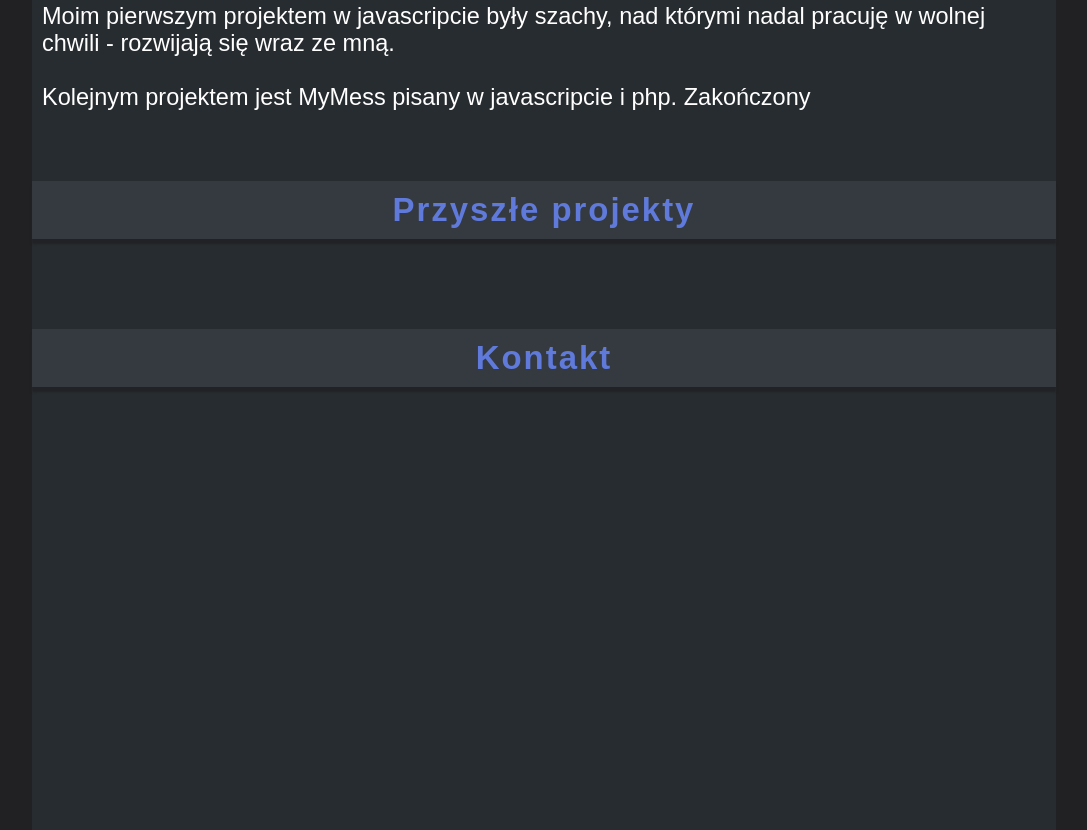
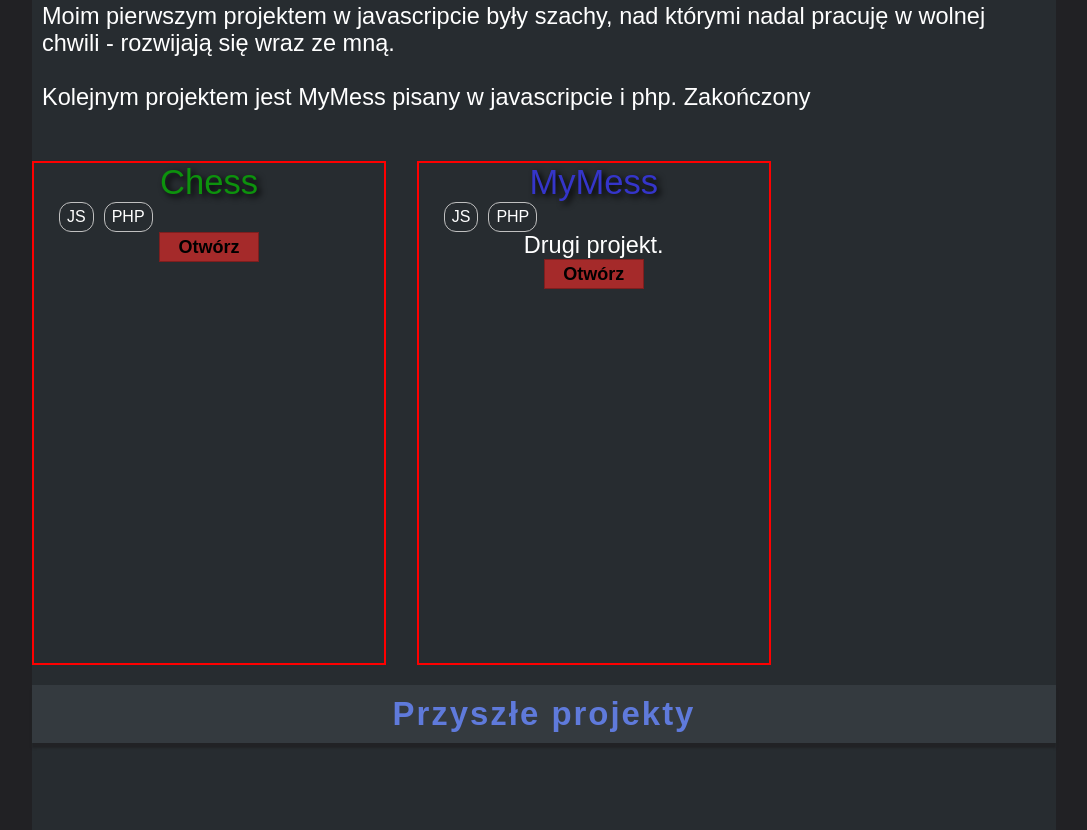
Before and after one commit to Grylix22/CV, a plain HTML site: page index.html in a window 1280 px wide. Shown: the part 977-1807 px from the top of the page, without its empty margins (96-1183 px from the left). Drawn offline with Linux system fonts and the light colour scheme; a web font is replaced by a local one.

Commit message:
Add files via upload

```diff
--- a/index.html
+++ b/index.html
@@ -8,6 +8,7 @@
 
     <link rel="stylesheet" href="main.css" />
     <link rel="stylesheet" href="effects.css" />
+    <link rel="stylesheet" href="projectsStyles.css" />
     <!-- <link rel="icon" href="icon.png"> -->
     <script src="main.js" defer></script>
   </head>
@@ -69,6 +70,30 @@
         pracuję w wolnej chwili - rozwijają się wraz ze mną. <br /><br />
         Kolejnym projektem jest MyMess pisany w javascripcie i php. Zakończony
       </p>
+      <article>
+        <div class="projectWrapper">
+            <img></img>
+            <div class="projectTittle" style="color: rgb(13, 146, 13)">Chess</div>
+            <div class="projectTags">
+              <div class="pTag">JS</div>
+              <div class="pTag">PHP</div>
+            </div>
+            <div class="projectDescriptions"></div>
+            <button href="https://grylix22.github.io/chess-js/">Otwórz</button>
+        </div>
+
+        <div class="projectWrapper">
+            <img></img>
+            <div class="projectTittle" style="color: rgb(53, 53, 202)">MyMess</div>
+            <div class="projectTags">
+              <div class="pTag">JS</div>
+              <div class="pTag">PHP</div>
+            </div>
+            <div class="projectDescriptions">Drugi projekt.</div>
+            <button>Otwórz</button>
+        </div>
+</article>
+
 
       <div class="spaceBar">Przyszłe projekty</div>
       <p style="padding-bottom: 50px;">
@@ -81,7 +106,9 @@
       </p>
 
     </div>
-    <div id="controlAudio"><div id="audio-description">włącz nastrój</div></div>
+    <div id="controlAudio">
+      <!-- <div id="audio-description">włącz nastrój</div> -->
+    </div>
     <!-- decided to remove rain sound on mobile -->
   </body>
 </html>
--- a/main.js
+++ b/main.js
@@ -1,5 +1,5 @@
 // makes lissteners for menu <li> click, open site for any
-
+// localStorage.setItem("tooltipOff");
 
 // audio control
 const audiobar = document.getElementById("audiobar");
@@ -32,10 +32,28 @@ function moveToSection(e) {
      section[e].scrollIntoView()
 }
 
-// remove tooltip when click
-const tooltip = document.getElementById('audio-description');
-tooltip.addEventListener('click', function handleClick(e) {
-     tooltip.style.display = "none";
-     document.getElementById('controlAudio').style.height = "40px";
-     tooltip.removeEventListener;
-});
+// // remove tooltip when click
+// const tooltip = document.getElementById('audio-description');
+// tooltip.addEventListener('click', function handleClick(e) {
+//      if(localStorage.getItem("tooltipOff") != "true") {
+//           tooltip.style.display = "none";
+//           document.getElementById('controlAudio').style.height = "40px";
+//           localStorage.setItem("tooltipOff", true);
+//           tooltip.removeEventListener;
+//      }
+// });
+
+// zrób funkcję która sprawdza czy tooltipOff jest true or false
+// jeżeli false wrzuć do html diva z id audio-description
+
+// add to website audio tooltip
+function checkTooltipOff() {
+     // if(localStorage.getItem("tooltipOff") != "true") {
+          let audioTooltip = document.createElement("div");
+          audioTooltip.innerHTML = "*nastrojowy efekt*";
+          audioTooltip.id = "audio-description";
+          document.getElementById("controlAudio").appendChild(audioTooltip);
+     // }
+     // console.log(localStorage.getItem("tooltipOff"));
+}
+checkTooltipOff();
--- /dev/null
+++ b/projectsStyles.css
@@ -0,0 +1,62 @@
+article {
+     display: flex;
+     flex-wrap: wrap;
+     gap: 3%;
+     align-items: center;
+     align-content: center; //space-between
+}
+
+.projectWrapper {
+     display: flex;
+     flex-direction: column;
+     flex-wrap: wrap;
+     align-items: center;
+     align-content: center;
+     height: 500px;
+     width: 350px;
+     border: 2px solid red;
+}
+
+.projectWrapper > img {
+     max-height: 300px;
+     max-width: 200px;
+}
+
+.projectTittle {
+     font-size: 1.47em;
+     text-shadow: #000000 0.1em 0.1em 0.2em;
+}
+
+.projectTags {
+     display: inline-flex;
+     font-size: 16px;
+     width: 300px;
+     gap: 10px;
+     /*overflow-y: auto;
+     overflow-x: hidden; */
+}
+
+.pTag {
+     padding: 5px 7px;
+     width: fit-content;
+     font-size: medium;
+     border: 1.5px solid #c0c0c0;
+     border-radius: 12px;
+}
+
+.projectDescriptions {
+     font-size: 1em;
+     font-weight: 200;
+}
+
+.projectWrapper > button {
+     display: flex;
+     justify-content: center;
+     align-items: center;
+     height: 30px;
+     width: 100px;
+     font-size: large;
+     font-weight: 700;
+     background-color: brown;
+     border: 1px solid rgb(126, 30, 30);
+}
```
